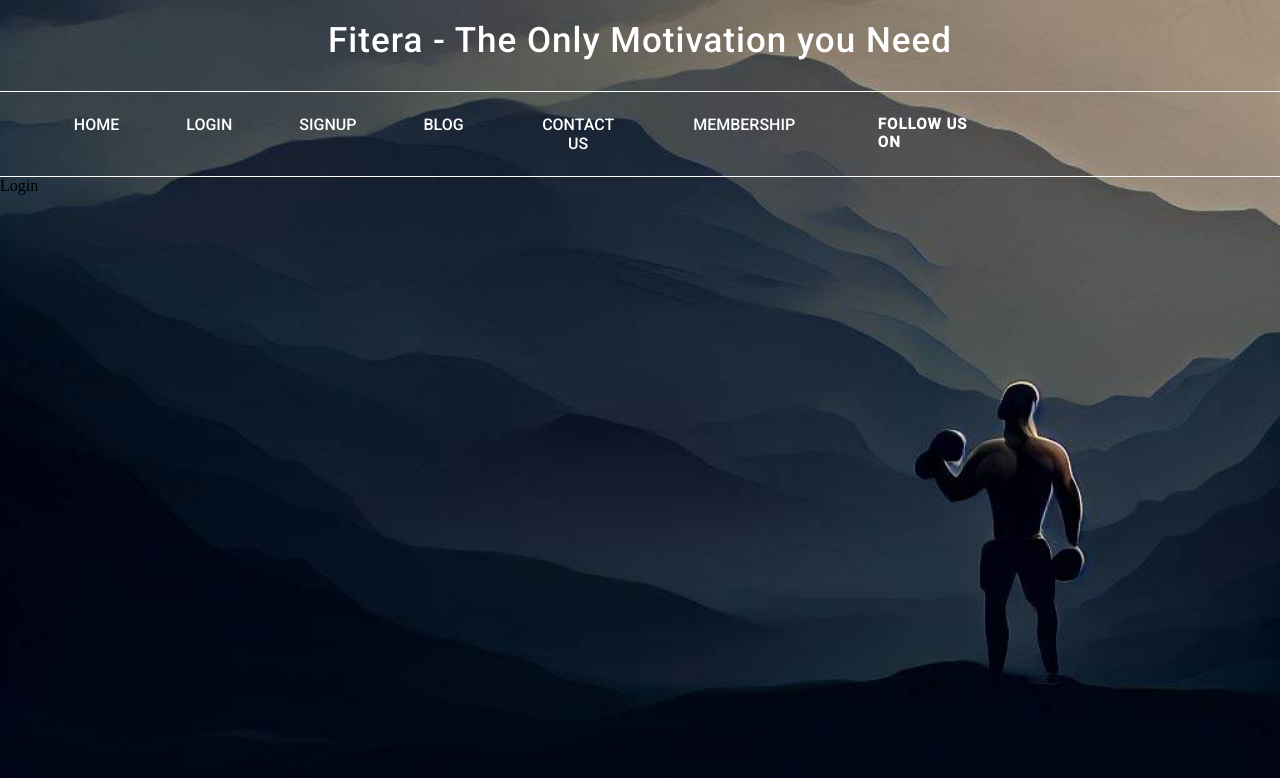
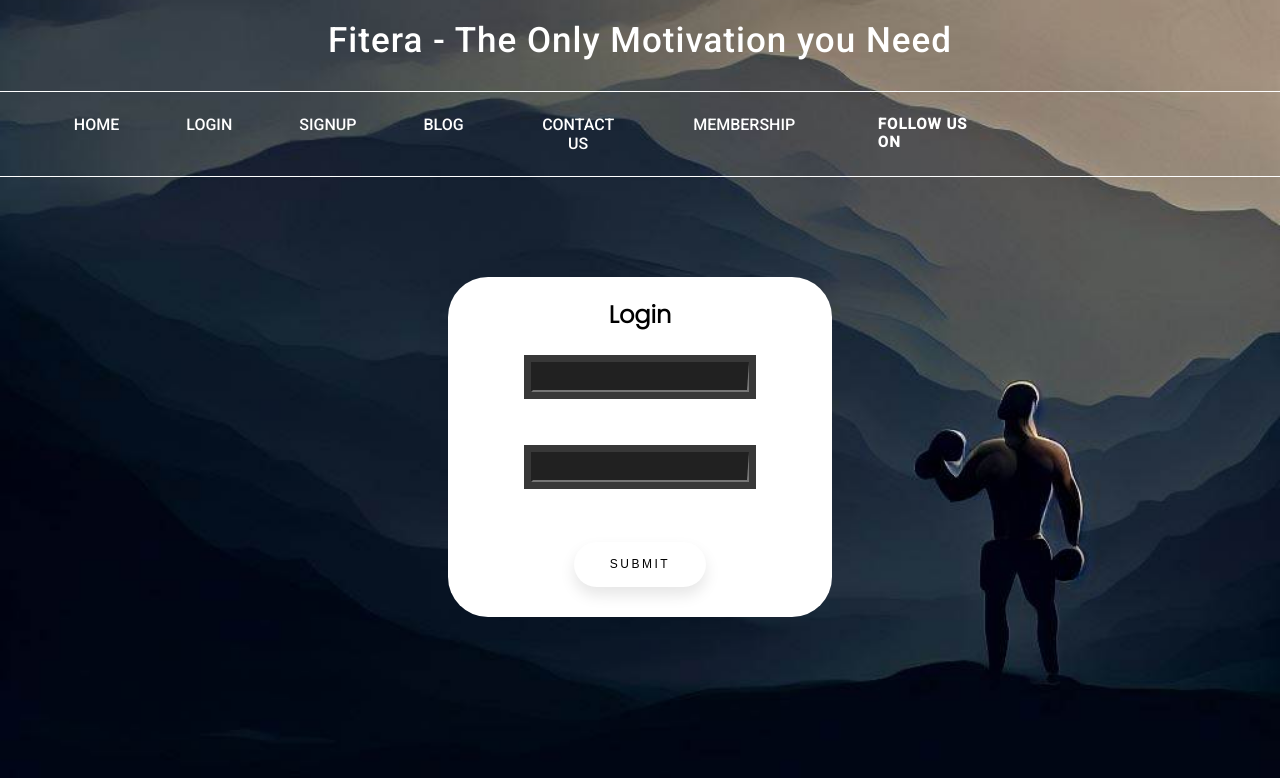
Before and after one commit to AaryaTiwari1211/Fitera_The_Fitness_Guide, a React (Vite) app in the folder fitera/: page /login in a window 1280 px wide. Shown: the top 778 px of the page. Built offline with nearby package versions, Linux system fonts and the light colour scheme.

Commit message:
Added Login Page

```diff
--- a/fitera/src/App.css
+++ b/fitera/src/App.css
@@ -2,20 +2,20 @@
     margin: 0;
     padding: 0;
     box-sizing: border-box;
+    height: 100%;
 }
 
 .App {
-    background: url(../public/gym2.jpeg) no-repeat center center fixed;
+    background: url(/gym2.jpeg) no-repeat center center fixed;
+    background-attachment: fixed;
     -webkit-background-size: cover;
     -moz-background-size: cover;
     -o-background-size: cover;
     background-size: cover;
-
+    min-width: 600px;
+    width: 100%;
     min-height: 100%;
-    min-width: 1024px;
-    width: 100%;
     height: auto;
-    position: fixed;
     top: 0;
     left: 0;
 }
--- /dev/null
+++ b/fitera/src/components/Button/Button.css
@@ -0,0 +1,27 @@
+button {
+    padding: 1.3em 3em;
+    font-size: 12px;
+    text-transform: uppercase;
+    letter-spacing: 2.5px;
+    font-weight: 500;
+    color: #000;
+    background-color: #fff;
+    border: none;
+    border-radius: 45px;
+    box-shadow: 0px 8px 15px rgba(0, 0, 0, 0.1);
+    transition: all 0.3s ease 0s;
+    cursor: pointer;
+    outline: none;
+    margin: 30px;
+}
+
+button:hover {
+    background-color: #23c483;
+    box-shadow: 0px 15px 20px rgba(46, 229, 157, 0.4);
+    color: #fff;
+    transform: translateY(-7px);
+}
+
+button:active {
+    transform: translateY(-1px);
+}
--- /dev/null
+++ b/fitera/src/components/Button/Button.jsx
@@ -0,0 +1,12 @@
+import React from 'react'
+import './Button.css'
+
+function Button({click,text}) {
+    return (
+        <button onClick={click}>
+            {text}
+        </button>
+    )
+}
+
+export default Button
--- /dev/null
+++ b/fitera/src/components/Message/Message.css
@@ -0,0 +1,10 @@
+.redmessage {
+    color: #f00;
+    margin-top: 10px;
+    font-size: 14px;
+}
+.greenmessage {
+    color: green;
+    margin-top: 10px;
+    font-size: 14px;
+}
--- /dev/null
+++ b/fitera/src/components/Message/Message.jsx
@@ -0,0 +1,12 @@
+import React from 'react'
+import './Message.css'
+
+function Message({type,text}) {
+    return (
+        <div>
+            <div className={`${type}message`}>{text}</div>
+        </div>
+    )
+}
+
+export default Message
--- a/fitera/src/components/Navbar/Navbar.jsx
+++ b/fitera/src/components/Navbar/Navbar.jsx
@@ -22,8 +22,8 @@ function Navbar() {
     }
     const SocialMedia = ({ icon }) => {
         return (
-            <li class="nav-item">
-                <a href="#" class="nav-link">{icon}</a>
+            <li className="nav-item">
+                <a href="#" className="nav-link">{icon}</a>
             </li>
         )
     }
@@ -32,7 +32,7 @@ function Navbar() {
     }
     return (
         <div>
-            <div class='main'>
+            <div className='main'>
                 <div className='navbar'>
                     <NavbarItem text='Home' to='/' />
                     <NavbarItem text='Login' to='/login' />
@@ -40,13 +40,13 @@ function Navbar() {
                     <NavbarItem text='Blog' to='/blog' />
                     <NavbarItem text='Contact Us' to='/contactus' />
                     <NavbarItem text='Membership' to='/membership' />
-                    <nav class="nav">
-                        <h4 class="sm-header" id='header'>Follow us on</h4>
-                        <ul class="nav-list">
-                            <SocialMedia icon={<i class="bi bi-instagram" id='insta'></i>} />
-                            <SocialMedia icon={<i class="bi bi-facebook" id='face'></i>} />
-                            <SocialMedia icon={<i class="bi bi-github" id='git'></i>} />
-                            <SocialMedia icon={<i class="bi bi-linkedin" id='ld'></i>} />
+                    <nav className="nav">
+                        <h4 className="sm-header" id='header'>Follow us on</h4>
+                        <ul className="nav-list">
+                            <SocialMedia icon={<i className="bi bi-instagram" id='insta'></i>} />
+                            <SocialMedia icon={<i className="bi bi-facebook" id='face'></i>} />
+                            <SocialMedia icon={<i className="bi bi-github" id='git'></i>} />
+                            <SocialMedia icon={<i className="bi bi-linkedin" id='ld'></i>} />
                         </ul>
                     </nav>
                 </div>
@@ -55,24 +55,24 @@ function Navbar() {
                 {
                     collapse ? (
                         <div className='sidebarlist'>
-                            <i class="bi bi-list" id='hamburger'></i>
+                            <i className="bi bi-list" id='hamburger'></i>
                         </div>
                     ) : (
                         <div className='sidebarlist'>
-                            <i class="bi bi-list" id='hamburger'></i>
+                            <i className="bi bi-list" id='hamburger'></i>
                             <SidebarItem text='Home' to='/' />
                             <SidebarItem text='Login' to='/login' />
                             <SidebarItem text='Signup' to='/signup' />
                             <SidebarItem text='Blog' to='/blog' />
                             <SidebarItem text='Contact Us' to='/contactus' />
                             <SidebarItem text='Membership' to='/membership' />
-                            <nav class="nav">
-                                <h4 class="sm-header" id='header'>Follow us on</h4>
-                                <ul class="nav-list">
-                                    <SocialMedia icon={<i class="bi bi-instagram" id='insta'></i>} />
-                                    <SocialMedia icon={<i class="bi bi-facebook" id='face'></i>} />
-                                    <SocialMedia icon={<i class="bi bi-github" id='git'></i>} />
-                                    <SocialMedia icon={<i class="bi bi-linkedin" id='ld'></i>} />
+                            <nav className="nav">
+                                <h4 className="sm-header" id='header'>Follow us on</h4>
+                                <ul className="nav-list">
+                                    <SocialMedia icon={<i className="bi bi-instagram" id='insta'></i>} />
+                                    <SocialMedia icon={<i className="bi bi-facebook" id='face'></i>} />
+                                    <SocialMedia icon={<i className="bi bi-github" id='git'></i>} />
+                                    <SocialMedia icon={<i className="bi bi-linkedin" id='ld'></i>} />
                                 </ul>
                             </nav>
                         </div>
--- a/fitera/src/pages/Home/Home.css
+++ b/fitera/src/pages/Home/Home.css
@@ -0,0 +1,56 @@
+/* body {
+    font-family: 'Poppins', sans-serif;
+    background-color: #1a1d24;
+    color: #fff;
+    display: grid;
+    place-items: center;
+    overflow: hidden;
+} */
+
+.title {
+    width: 60%;
+    letter-spacing: 1px;
+    word-spacing: 2px;
+    color: white;
+    position: relative;
+    margin-left: auto;
+    margin-right: auto;
+    margin-top: 150px;
+    text-transform: uppercase;
+}
+
+.title__alternate {
+    display: inline;
+    margin-left: 10px;
+}
+
+.title__alternate span {
+    position: absolute;
+    width: max-content;
+    background-color: #0561ee;
+    padding: 10px;
+    opacity: 0;
+    transform-origin: 10% 75%;
+    animation: rotateWords 9s var(--d) linear infinite;
+}
+
+@keyframes rotateWords {
+    5% {
+        opacity: 1;
+    }
+
+    10%,
+    20% {
+        opacity: 1;
+        transform: rotate(3deg);
+    }
+
+    15% {
+        transform: rotate(-1deg);
+    }
+
+    25% {
+        opacity: 0;
+        transform: translateY(90px) rotate(10deg);
+    }
+}
--- a/fitera/src/pages/Home/Home.jsx
+++ b/fitera/src/pages/Home/Home.jsx
@@ -1,8 +1,35 @@
 import React from 'react'
+import './Home.css'
 
 function Home() {
     return (
-        <div>Home</div>
+        <div className='mainhome'>
+            <h1 className="title">
+                Follow our page for<br />
+                more
+                <div className="title__alternate">
+                    <span
+                        style={{
+                            '--d': '0s',
+                        }}
+                    >Motivation.
+                    </span>
+                    <span
+                        style={{
+                            '--d': '3s',
+                        }}
+                    >Tips</span>
+                    <span
+                        style={{
+                            '--d': '6s',
+                        }}
+                    >
+                        Routines
+                    </span>
+                </div>
+            </h1>
+            {/* <button>Learn More</button> */}
+        </div>
     )
 }
 
--- a/fitera/src/pages/Login/Login.css
+++ b/fitera/src/pages/Login/Login.css
@@ -0,0 +1,53 @@
+.main-login {
+    text-align: center;
+    font-family: 'Poppins', sans-serif;
+    margin: 100px;
+    justify-content: space-around;
+    background-color: white;
+    width: 30%;
+    margin-left: auto;
+    margin-right: auto;
+    border-radius: 40px;
+}
+
+.login-text {
+    padding-top: 20px;
+}
+
+.main-form {
+    display: flex;
+    flex-direction: column;
+    align-items: center;
+}
+
+.right {
+    text-align: center;
+}
+
+.input {
+    background-color: #383838;
+    border: 1ex solid none;
+    border-top-width: 1.7em;
+    margin: 30px;
+    padding: 0;
+    color: #383838;
+    word-wrap: break-word;
+    outline: 7px solid #383838;
+    height: 30px;
+    font-size: 17px;
+    text-align: center;
+    transition: all 1s;
+    max-width: 300px;
+    font-weight: bold;
+    font-family: 'Courier New', Courier, monospace;
+}
+
+.input:hover {
+    border-top-width: 0.2em;
+    background-color: #f1e8e8;
+}
+
+.input:focus {
+    border-top-width: 0.2em;
+    background-color: #f1e8e8;
+}
--- a/fitera/src/pages/Login/Login.jsx
+++ b/fitera/src/pages/Login/Login.jsx
@@ -1,8 +1,43 @@
-import React from 'react'
+import React, { useState } from 'react'
+import './Login.css'
+import Button from '../../components/Button/Button'
+import Message from '../../components/Message/Message'
+import { useNavigate } from 'react-router-dom'
 
 function Login() {
+    const [username, setUsername] = useState('')
+    const [password, setPassword] = useState('')
+    const [error, setError] = useState(false)
+    const navigate = useNavigate()
+    const handleUsername = (event) => {
+        setUsername(event.target.value)
+    }
+    const handlePassword = (event) => {
+        setPassword(event.target.value)
+    }
+    const handleSubmit = (event) => {
+        if (username === '' || password === '') {
+            setError(true)
+            event.preventDefault()
+            return false
+        }
+        else {
+            console.log(username, password)
+            navigate('/')
+        }
+    }
     return (
-        <div>Login</div>
+        <div className='main-login'>
+            <h2 className='login-text'>Login</h2>
+            <form method='post'>
+                <div className='main-form'>
+                    {error && <Message type='red' text='Please Fill All Fields'/>}
+                    <input type="text" value={username} name="text" className="input" onChange={handleUsername} placeholder="Enter Your Username" />
+                    <input type="password" value={password} name="text" className="input" onChange={handlePassword} placeholder="Enter Your Password" />
+                    <Button text='Submit' click={handleSubmit} />
+                </div>
+            </form>
+        </div>
     )
 }
 
```
Also changed, not shown: 1 other file (tests, documents, lock files or other folders).
